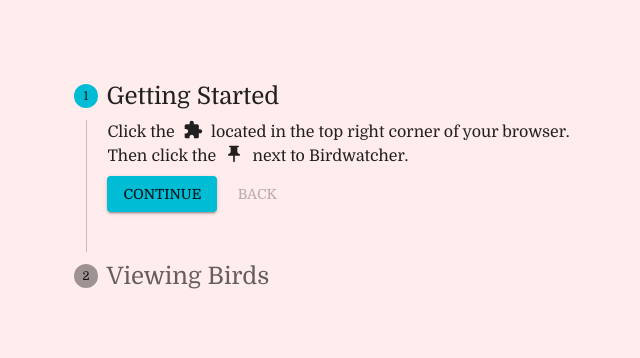
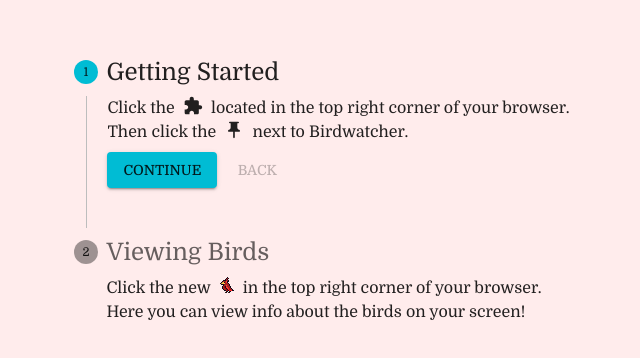
Before and after one commit to horganb/bird-extension, a React (Create React App) app in the folder site/: page / in a window 1280 px wide. Shown: the part 214-572 px from the top of the page, without its empty margins (412-1052 px from the left). Built offline with nearby package versions, Linux system fonts and the light colour scheme.

Commit message:
expand all steps

```diff
--- a/site/src/App.js
+++ b/site/src/App.js
@@ -25,12 +25,13 @@ const CustomStepper = ({ steps }) => {
     <Stepper activeStep={activeStep} orientation="vertical">
       {steps.map(({ title, content }, index) => {
         return (
-          <Step key={index}>
+          <Step key={index} expanded completed={false}>
             <StepLabel>
               <Typography variant="h5">{title}</Typography>
             </StepLabel>
             <StepContent>
               {content}
+              {activeStep === index && (
                 <Box sx={{ mb: 2 }}>
                   <div>
                     <Button
@@ -50,6 +51,7 @@ const CustomStepper = ({ steps }) => {
                     </Button>
                   </div>
                 </Box>
+              )}
             </StepContent>
           </Step>
         );
```
Lines whose indentation alone changed are shown as unchanged.
